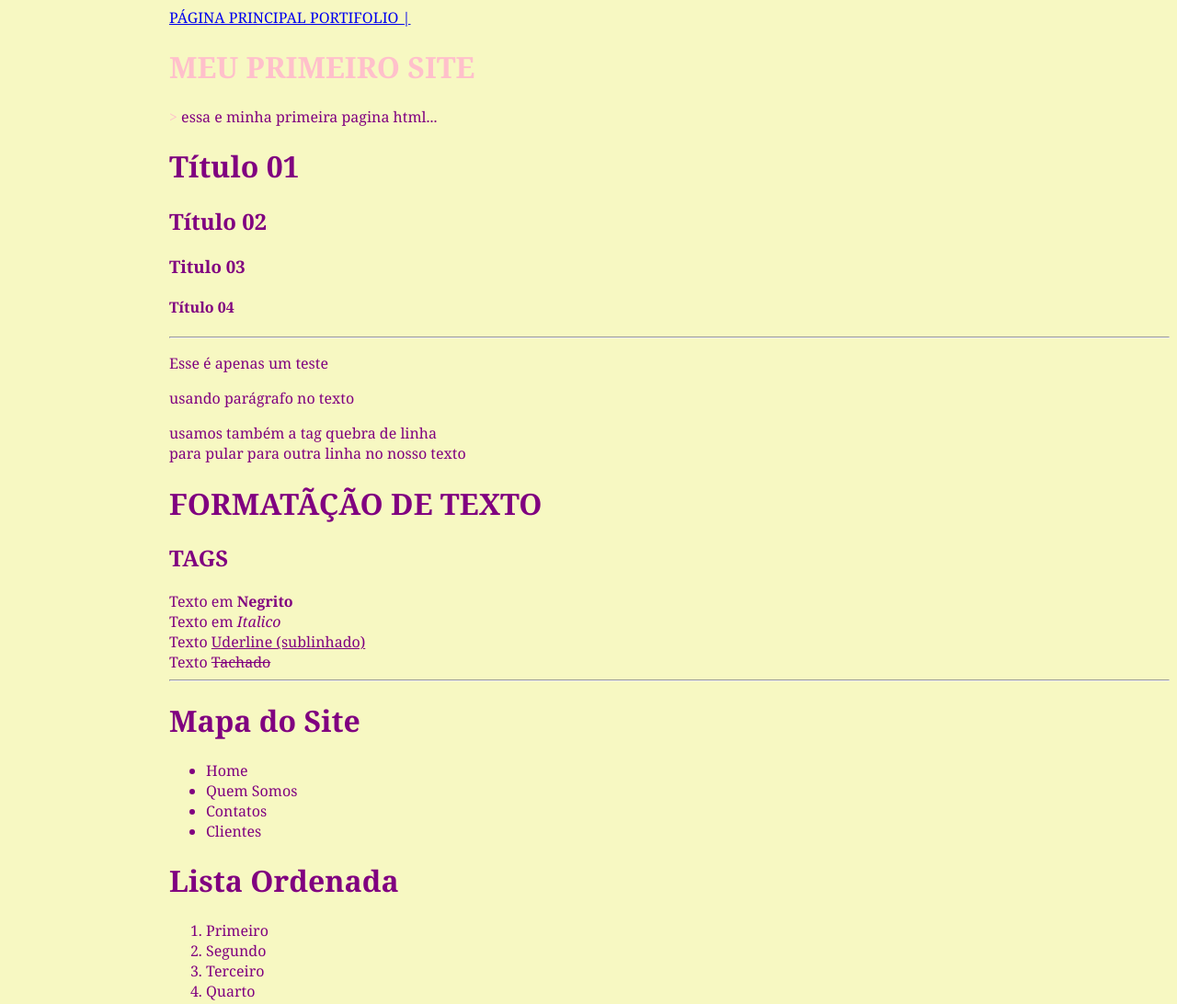
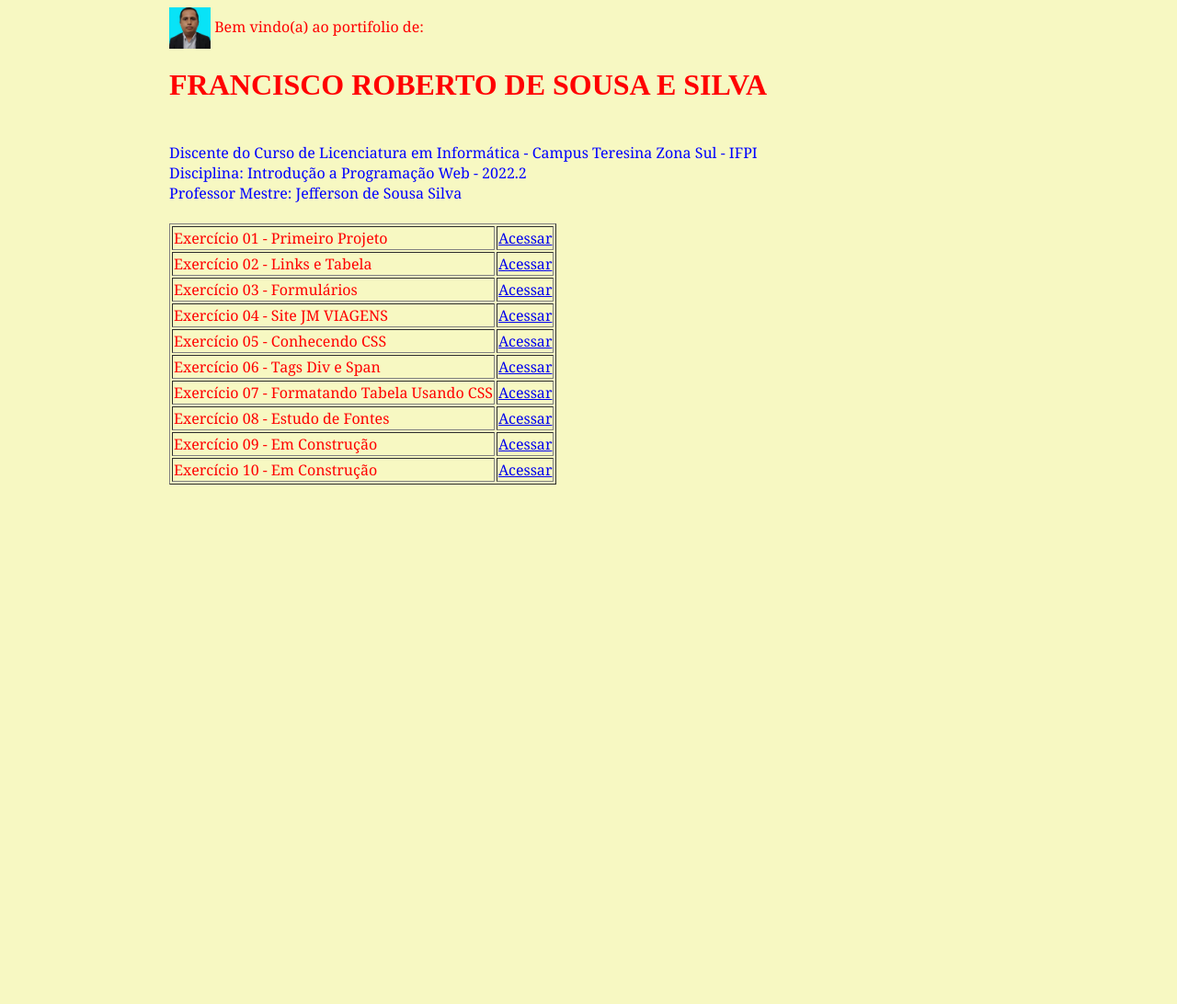
Before and after one commit to Dr-Roberttfull/programacaoweb626, a plain HTML site: page 01/index.html in a window 1280 px wide. Shown: the top 1092 px of the page at 92% size. After the commit the page ends 800 px from the top, so only its background shows below. Drawn offline with Linux system fonts and the light colour scheme; files that its build step writes are made by us from their sources.

Commit message:
Add files via upload

```diff
--- a/01/index.html
+++ b/01/index.html
@@ -1,79 +1,130 @@
-
 <!DOCTYPE html>
 <html>
 <head>
 	<meta charset="utf-8">
 	<meta name="viewport" content="width=device-width, initial-scale=1">
-	<title>FRANCISCO ROBERTO DE SOUSA E SILVA</title>
-	<link rel="stylesheet" type="text/css" href="style.css">
+	<title> FRANCISCO ROBERTO DE SOUSA E SILVA </title>
+	 <link rel="stylesheet" type="text/css" href="style.css">
 </head>
 <body>
-<a href="https://dr-roberttfull.github.io/programacaoweb626/"> PÁGINA PRINCIPAL PORTIFOLIO | <a>
+	<font color = "red">
 
-<font color = "pink">
-	<h1>MEU PRIMEIRO SITE</h1>>
-</font>
+		<img src="https://raw.githubusercontent.com/Dr-Roberttfull/programacaoweb626/main/Dr%20Roberto.jpg" width="45" height="45" align="center">
+	        Bem vindo(a) ao portifolio de:
+		<font face="Copperplate Gothic"> <h1> FRANCISCO ROBERTO DE SOUSA E SILVA </h1> </font> <br />
 
+		<font color = "blue">
+		Discente do Curso de Licenciatura em Informática - Campus Teresina Zona Sul - IFPI </br>
+		Disciplina: Introdução a Programação Web - 2022.2 </br>
+		Professor Mestre: Jefferson de Sousa Silva
+	</font>
+	<br>
+	<br>
 
-essa e minha primeira pagina html...
+<table border="1">
 
-<h1>Título 01</h1>
-<h2>Título 02</h2>
-<h3>Titulo 03</h3>
-<h4>Título 04</h4>
-<hr>
+	<tr>
+		<td>
+			Exercício 01 - Primeiro Projeto
+		</td>
 
-<p>Esse é apenas um teste</p>
-<p>usando parágrafo no texto</p>
-usamos também a tag quebra de linha<br>para pular para outra linha no nosso texto
+		<td>
+			<a href="01"> Acessar <a>
+		</td>
 
-<h1>FORMATÃÇÃO DE TEXTO</h1>
-<h2>TAGS</h2>
-Texto em <strong>Negrito</strong><br/>
-Texto em <em>Italico</em><br/>
-Texto <u>Uderline (sublinhado) </u><br/>
-Texto <strike>Tachado</strike><br/>
-<hr>
-<h1>Mapa do Site</h1>
-<ul>
+	</tr>
+	<tr>
+		<td>
+			Exercício 02 - Links e Tabela
+		</td>
 
-	<li>Home</li>
-	<li>Quem Somos</li>
-	<li>Contatos</li>
-	<li>Clientes</li>
+		<td>
+			<a href="02"> Acessar <a>
+		</td>
 
-</ul>
+	</tr>
+	<tr>
+		<td>
+			Exercício 03 - Formulários
+		</td>
 
-<h1>Lista Ordenada</h1>
-<ol>
+		<td>
+			<a href="03"> Acessar <a>
+		</td>
 
-	<li>Primeiro</li>
-	<li>Segundo</li>
-	<li>Terceiro</li>
-	<li>Quarto</li>
+	</tr>
+	<tr>
+		<td>
+			Exercício 04 - Site JM VIAGENS
+		</td>
 
-</ol>
-<hr>
-<h2>Meu Desejo!</h2>
-<br>
-<br>
+		<td>
+			<a href="04"> Acessar <a>
+		</td>
 
-<img src="https://raw.githubusercontent.com/Dr-Roberttfull/programacaoweb626/main/01/img/carro.jpg" width="600" height="400">
+	</tr>
+	<tr>
+		<td>
+			Exercício 05 - Conhecendo CSS
+		</td>
+
+		<td>
+			<a href="05"> Acessar <a>
+		</td>
+
+	</tr>
+	<tr>
+		<td>
+			Exercício 06 - Tags Div e Span
+		</td>
+
+		<td>
+			<a href="06"> Acessar <a>
+		</td>
+
+	</tr>
+	<tr>
+		<td>
+			Exercício 07 - Formatando Tabela Usando CSS
+		</td>
+
+		<td>
+			<a href="07"> Acessar <a>
+		</td>
+
+	</tr>
+	<tr>
+		<td>
+			Exercício 08 - Estudo de Fontes
+		</td>
+
+		<td>
+			<a href="08"> Acessar <a>
+		</td>
+
+	</tr>
+	<tr>
+		<td>
+			Exercício 09 - Em Construção
+		</td>
+
+		<td>
+			<a href="09"> Acessar <a>
+		</td>
+
+	</tr>
+	<tr>
+		<td>
+			Exercício 10 - Em Construção
+		</td>
+
+		<td>
+			<a href="10"> Acessar <a>
+		</td>
+
+	</tr>
+</table>
+
 
 </body>
 </html>
-<!--
-TUTORIAL BÁSICO
-<p> para parágrafos, precisa inicar e fechar </p> (a tag precisa de fechamento)
-Para o texto em ítálico <em> digitaar o texto </em> (a tag precisa de fechamento)
-Para o texto em negrito <b> digitaar o texto </b> (a tag precisa de fechamento)
-Para o texto em negrito intenso html 5 <strong> digitaar o texto </strong> (a tag precisa de fechamento)
-A TAG META <meta/> não precisa de fechamento
-O conteúdo que será exibido para o usuário, será tudo que está entre <body> e </body> (a tag precisa de fechamento)
-O que está dentro da tag Head, só é visível no código fonte, não é visível para o usuário no navegador
-A Tag <H1> é para dar um destaque no texto, já <H2> é menor, já a <H3> é menor e vai ir
-A Tag <br/> é para quebra de linha, ela deve ser colocada no final da linha que é para quebrar a linha
-
-Para inserir comentatário <ponto de exclamação-- texto-->
-
--->
```
